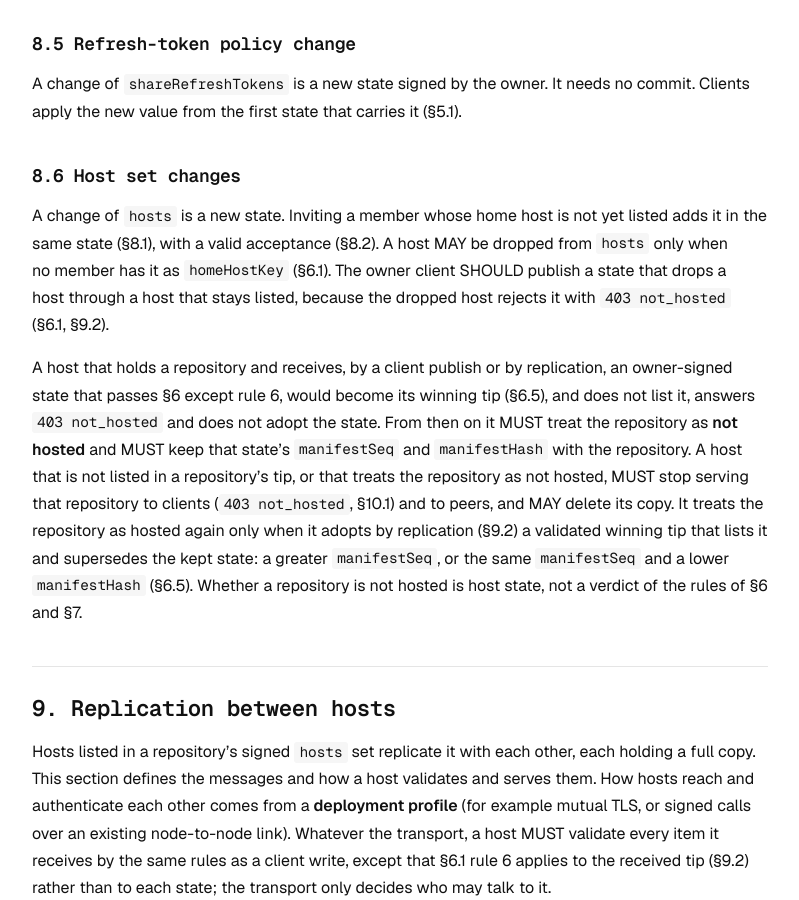
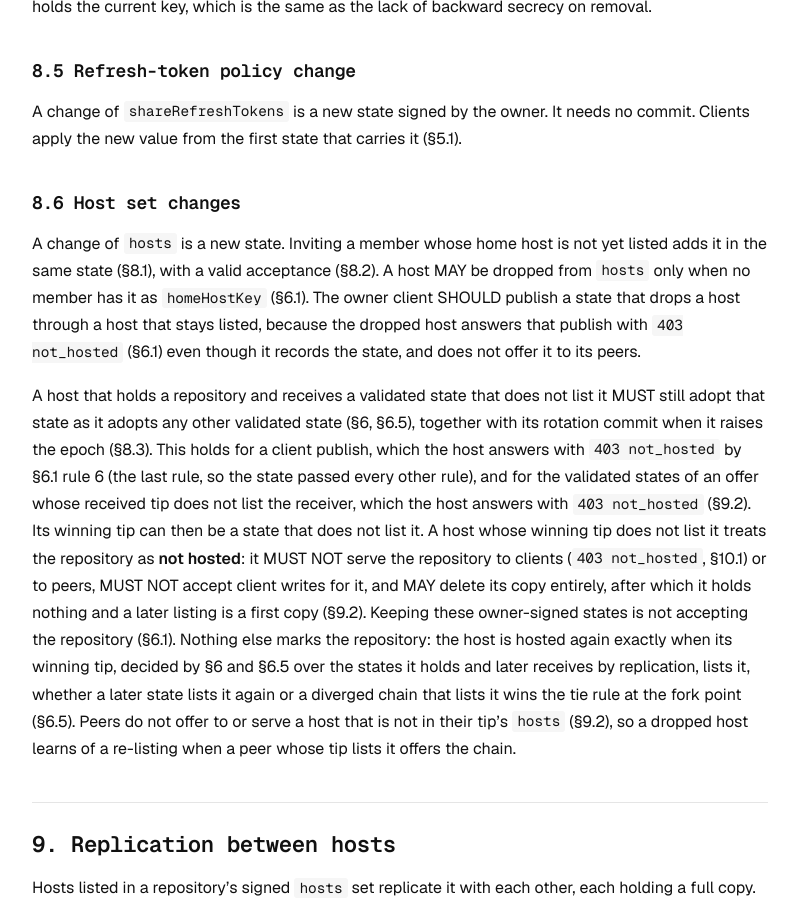
Before and after one commit to trqlmao/avp, a Jekyll site: the page built from SPEC.md, in a window 1280 px wide and 900 px high, scrolled down 21992 px. Shown: the whole window, without its empty margins (240-1039 px from the left). Built offline with Jekyll 4.4.1, drawn with Linux system fonts in a browser that asks for light colours; our own code applies the rules of GitHub Pages for plain Markdown files; some of the changed text lies outside the part shown.

Commit message:
docs(spec): keep the dropping state so the tie rule decides re-listing
The kept seq/hash pair of fix round 1 compared tips only, which is not
the 6.5 tie rule: a dropped host could refuse a diverged chain that
wins at the fork point and lists it, breaking 6.5 and the convergence
invariant of 13.

Remove the separate marker. A host that holds a repository adopts a
validated state that drops it, from a client publish (still answered
not_hosted) or from an offer, and is not hosted exactly while its
winning tip does not list it; 6 and 6.5 alone decide when it is hosted
again. First copies stay all or nothing. 6.1, 8.6, 9.2, 10.1,
openapi.yaml, vectors/README.md and the engine docs are aligned. No
engine behavior or vector changes.

```diff
--- a/SPEC.md
+++ b/SPEC.md
@@ -493,9 +493,10 @@ checks and discards a state that fails.
    `403 not_hosted`. A host MUST NOT accept a repository whose signed manifest does not list it. For
    states received by replication, this rule applies to the received tip (§9.2), the validated tip of the
    winning chain the receiver would hold after the offer, not to each state before it, so that a newly
-   listed host can receive the earlier states of the chain, which do not list it (§8.1). A host that holds
-   a repository and rejects by this rule a validated state that would become its winning tip treats the
-   repository as not hosted (§8.6).
+   listed host can receive the earlier states of the chain, which do not list it (§8.1). A host that
+   already holds the repository still keeps a validated state that this rule answers with
+   `403 not_hosted`, as §8.6 describes, and does not serve the repository while its winning tip does not
+   list it; keeping owner-signed states in this way is not accepting the repository.
 
 ### 6.2 Genesis
 
@@ -783,17 +784,23 @@ new value from the first state that carries it (§5.1).
 A change of `hosts` is a new state. Inviting a member whose home host is not yet listed adds it in the same
 state (§8.1), with a valid acceptance (§8.2). A host MAY be dropped from `hosts` only when no member has it as
 `homeHostKey` (§6.1). The owner client SHOULD publish a state that drops a host through a host that stays
-listed, because the dropped host rejects it with `403 not_hosted` (§6.1, §9.2).
+listed, because the dropped host answers that publish with `403 not_hosted` (§6.1) even though it records
+the state, and does not offer it to its peers.
 
-A host that holds a repository and receives, by a client publish or by replication, an owner-signed state
-that passes §6 except rule 6, would become its winning tip (§6.5), and does not list it, answers
-`403 not_hosted` and does not adopt the state. From then on it MUST treat the repository as **not hosted**
-and MUST keep that state's `manifestSeq` and `manifestHash` with the repository. A host that is not listed in
-a repository's tip, or that treats the repository as not hosted, MUST stop serving that repository to
-clients (`403 not_hosted`, §10.1) and to peers, and MAY delete its copy. It treats the repository as hosted
-again only when it adopts by replication (§9.2) a validated winning tip that lists it and supersedes the
-kept state: a greater `manifestSeq`, or the same `manifestSeq` and a lower `manifestHash` (§6.5). Whether a
-repository is not hosted is host state, not a verdict of the rules of §6 and §7.
+A host that holds a repository and receives a validated state that does not list it MUST still adopt that
+state as it adopts any other validated state (§6, §6.5), together with its rotation commit when it raises
+the epoch (§8.3). This holds for a client publish, which the host answers with `403 not_hosted` by §6.1
+rule 6 (the last rule, so the state passed every other rule), and for the validated states of an offer
+whose received tip does not list the receiver, which the host answers with `403 not_hosted` (§9.2). Its
+winning tip can then be a state that does not list it. A host whose winning tip does not list it treats
+the repository as **not hosted**: it MUST NOT serve the repository to clients (`403 not_hosted`, §10.1) or
+to peers, MUST NOT accept client writes for it, and MAY delete its copy entirely, after which it holds
+nothing and a later listing is a first copy (§9.2). Keeping these owner-signed states is not accepting the
+repository (§6.1). Nothing else marks the repository: the host is hosted again exactly when its winning
+tip, decided by §6 and §6.5 over the states it holds and later receives by replication, lists it, whether
+a later state lists it again or a diverged chain that lists it wins the tie rule at the fork point (§6.5).
+Peers do not offer to or serve a host that is not in their tip's `hosts` (§9.2), so a dropped host learns
+of a re-listing when a peer whose tip lists it offers the chain.
 
 ## 9. Replication between hosts
 
@@ -835,19 +842,20 @@ state; the transport only decides who may talk to it.
   repository's `hosts` (in the serving host's tip), and MUST reject an `offer` from such a host, with
   `403 forbidden`.
 - A host MUST NOT accept a repository whose signed manifest does not list it (§6.1): an `offer` whose
-  received tip does not list the receiver is rejected with `403 not_hosted`. The **received tip** of an
+  received tip does not list the receiver is answered with `403 not_hosted`. The **received tip** of an
   offer is the tip of the winning chain the receiver would hold after validating the offer's items, with
   the catch-up below when it needs one, by §6 (including §6.5) with rule 6 left out. Losing states do not
-  count, and for an offer that carries no states it is the receiver's current tip. The receiver MUST
-  validate first and then check the validated received tip, before it stores anything from the offer or
-  the catch-up. If that tip does not list the receiver, it stores nothing from the offer or the catch-up,
-  and if it holds the repository it treats the repository as not hosted (§8.6). A state before the
-  received tip is not rejected because it does not list the receiver (§6.1 rule 6). For a repository the
-  receiver does not hold, the first copy is all or nothing: it ends either holding a validated chain whose
-  tip lists it, or holding nothing.
-- While a host treats a repository as not hosted (§8.6), it accepts an `offer` for it only if the validated
-  received tip lists the receiver and supersedes the kept state (§8.6); it rejects any other offer with
-  `403 not_hosted` and stores nothing from it.
+  count, and for an offer that carries no states it is the receiver's current tip, so such an offer to a
+  host whose tip does not list it is answered with `403 not_hosted`. The receiver MUST validate first and
+  then check the validated received tip, before it stores anything from the offer or the catch-up. A state
+  before the received tip is not rejected because it does not list the receiver (§6.1 rule 6).
+- For a repository the receiver does not hold, the first copy is all or nothing: if the validated received
+  tip does not list the receiver, it stores nothing from the offer or the catch-up; otherwise it ends
+  holding a validated chain whose tip lists it.
+- A receiver that holds the repository MUST adopt the validated states it received (each epoch-raising
+  state with its rotation commit, §8.3) even when the received tip does not list it, and MAY keep the
+  other validated items; it then treats the repository as not hosted while its winning tip does not list
+  it (§8.6).
 - A host that receives an offer for a repository it does not hold, or one with missing items, gets the rest
   from the sender: `heads`; then `fetch` for the tip manifest hash, which returns the chain with the rotation
   commit of each epoch-raising state; then `fetch` for the head commits and, walking `parents` (and the
@@ -917,8 +925,7 @@ production host MUST NOT enable this route.
 | `prepareJoin` | Joiner asks its home host to carry a repository; returns an acceptance (§8.2) | caller is `memberKey` |
 
 Every repository operation except `prepareJoin` and `createRepo` answers `404 not_found` for a repository the
-host does not hold, and `403 not_hosted` for one whose tip does not list the host or that the host treats
-as not hosted (§8.6).
+host does not hold, and `403 not_hosted` for one whose winning tip does not list the host (§8.6).
 
 **pull** `{ sinceManifestSeq, knownHeads: [id] }` → `{ manifests, heads, leaves }`: `manifests` is every
 state with `manifestSeq` greater than `sinceManifestSeq`, in ascending order; `heads` is every head commit
```
Also changed, not shown: examples/conformance/src/rules.ts (+8 -5 lines), openapi.yaml (+9 -7 lines), vectors/README.md (+11 -7 lines), 1 other file.
